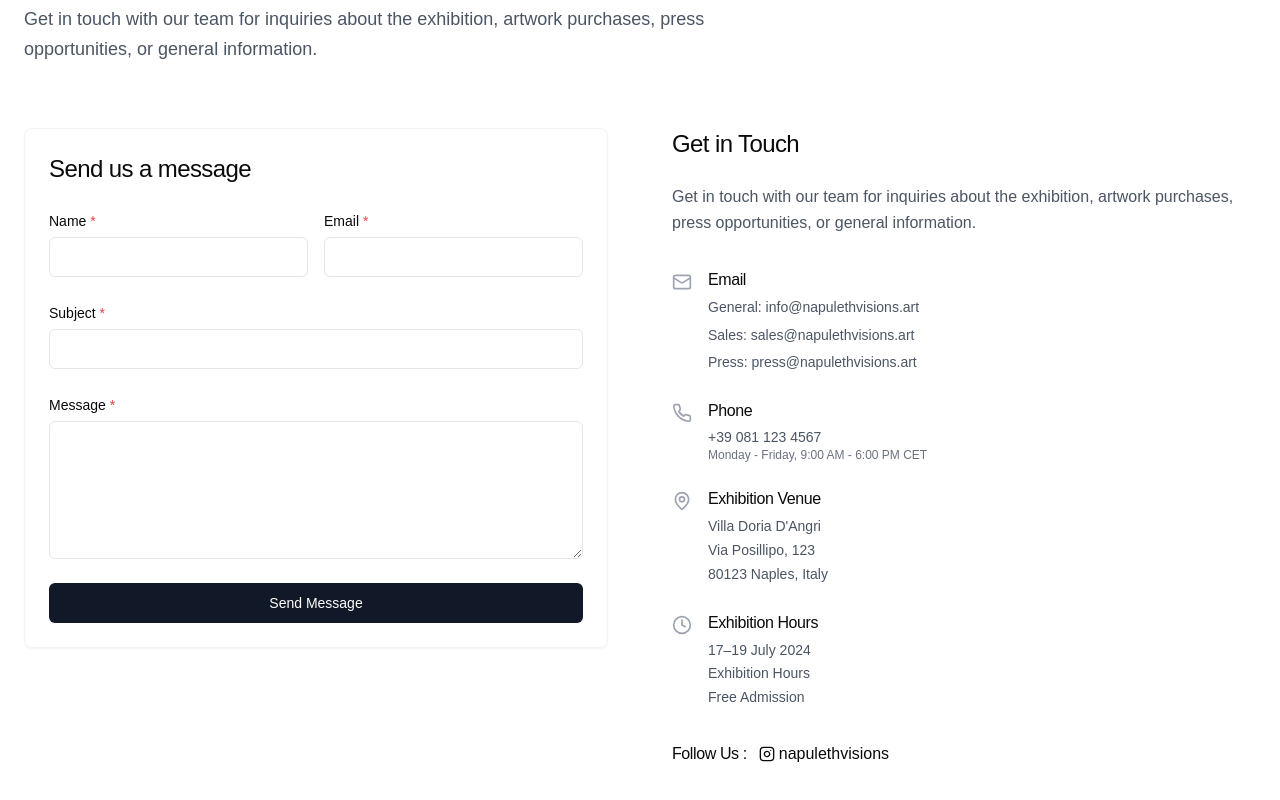
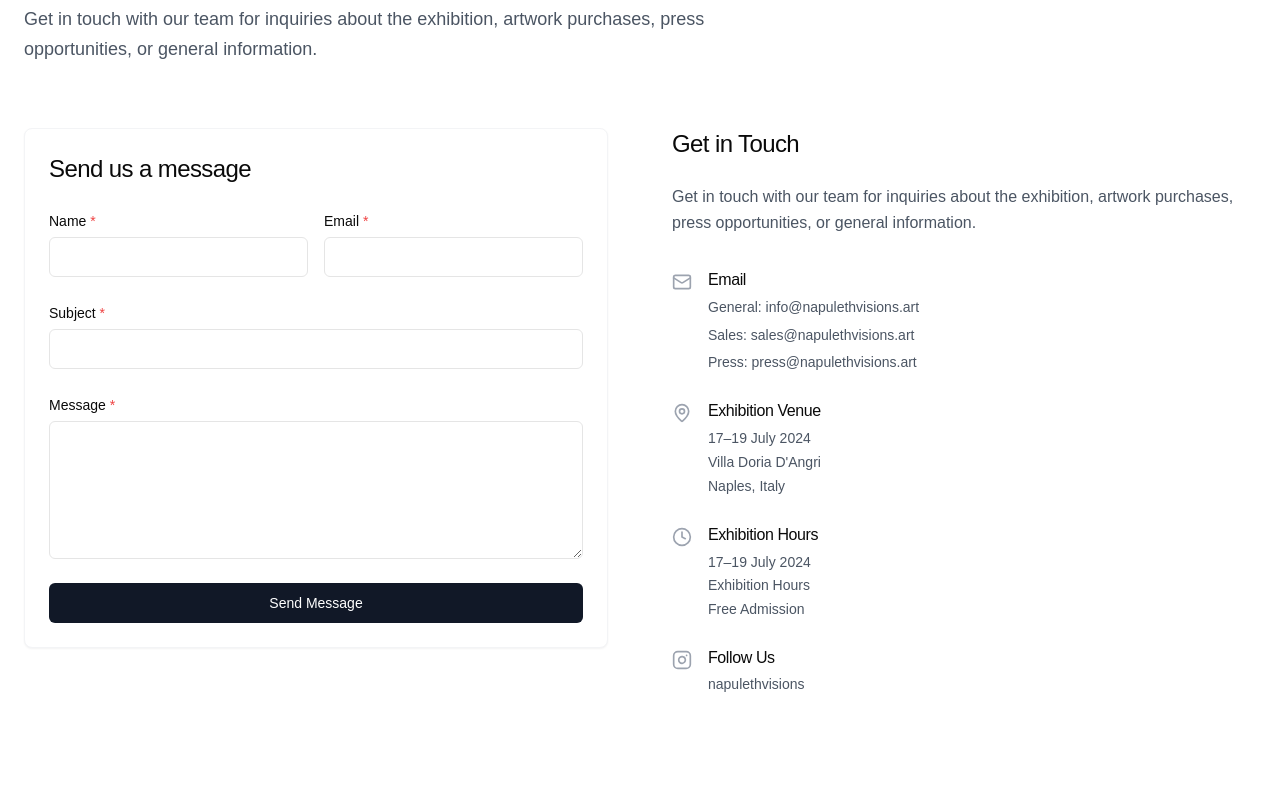
Before and after one commit to Mood-Global-Services/visions, a Next.js app: page /contact in a window 1280 px wide. Shown: the part 234-1034 px from the top of the page. After the commit the page ends 1008 px from the top, so only its background shows below. Built offline with nearby package versions, Linux system fonts and the light colour scheme; a web font is replaced by a local one.

Commit message:
finished contact page

```diff
--- a/app/contact/page.tsx
+++ b/app/contact/page.tsx
@@ -192,19 +192,10 @@ export default function ContactPage() {
                 <div>
                   <h3 className="font-medium mb-1">{t('email')}</h3>
                   <div className="text-sm text-gray-600 space-y-1">
-                    <p>{t('general')}: info@napulethvisions.art</p>
-                    <p>{t('sales')}: sales@napulethvisions.art</p>
-                    <p>{t('press')}: press@napulethvisions.art</p>
+                    <p>{t('general')}: <a href="mailto:info@napulethvisions.art">info@napulethvisions.art</a></p>
+                    <p>{t('sales')}: <a href="mailto:sales@napulethvisions.art">sales@napulethvisions.art</a></p>
+                    <p>{t('press')}: <a href="mailto:press@napulethvisions.art">press@napulethvisions.art</a></p>
                   </div>
-                </div>
-              </div>
-
-              <div className="flex items-start space-x-4">
-                <Phone className="w-5 h-5 text-gray-400 mt-1" />
-                <div>
-                  <h3 className="font-medium mb-1">{t('phone')}</h3>
-                  <p className="text-sm text-gray-600">+39 081 123 4567</p>
-                  <p className="text-xs text-gray-500">{t('mondayToFriday')}</p>
                 </div>
               </div>
 
@@ -213,9 +204,9 @@ export default function ContactPage() {
                 <div>
                   <h3 className="font-medium mb-1">{t('exhibitionVenue')}</h3>
                   <div className="text-sm text-gray-600">
-                    <p>Villa Doria D'Angri</p>
-                    <p>Via Posillipo, 123</p>
-                    <p>80123 {t('naples')}, {t('italy')}</p>
+                    <a href="https://maps.app.goo.gl/pU2PBu4QamVACR2p8" target="_blank" rel="noopener noreferrer">
+                      <p>{t('exhibitionDate')}<br />Villa Doria D'Angri<br />{t('naples')}, {t('italy')}</p>
+                    </a>
                   </div>
                 </div>
               </div>
@@ -231,14 +222,15 @@ export default function ContactPage() {
                   </div>
                 </div>
               </div>
-            </div>
 
-            {/* Social Media */}
-            <div className="flex flex-row items-center space-x-3">
-              <h3 className="font-medium">{t('followUs')} : </h3>
-              <div className="flex flex-row items-center space-x-1">
-                <Instagram className="w-4 h-4" />
-                <a href="https://www.instagram.com/napuleth.visions/#" target="_blank" rel="noopener noreferrer">napulethvisions</a>
+              <div className="flex items-start space-x-4">
+                <Instagram className="w-5 h-5 text-gray-400 mt-1" />
+                <div>
+                  <h3 className="font-medium mb-1">{t('followUs')}</h3>
+                  <div className="text-sm text-gray-600">
+                    <a href="https://www.instagram.com/napuleth.visions/#" target="_blank" rel="noopener noreferrer">napulethvisions</a>
+                  </div>
+                </div>
               </div>
             </div>
           </div>
```
